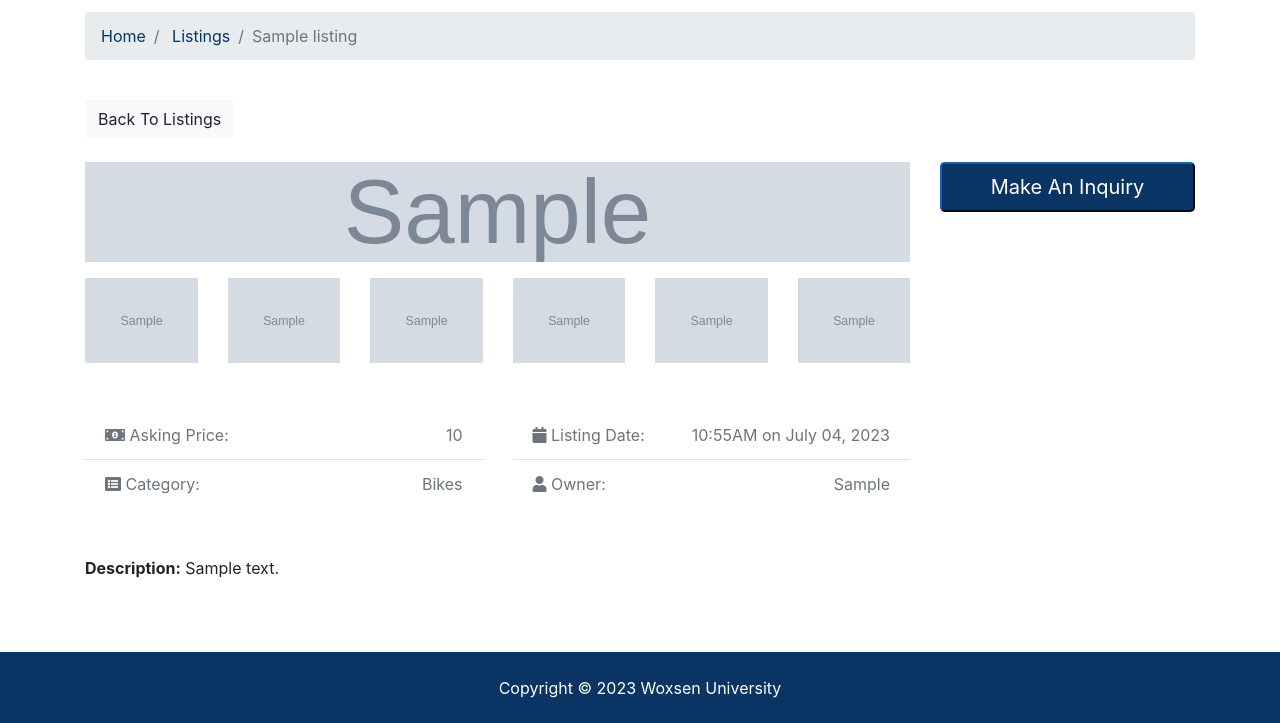
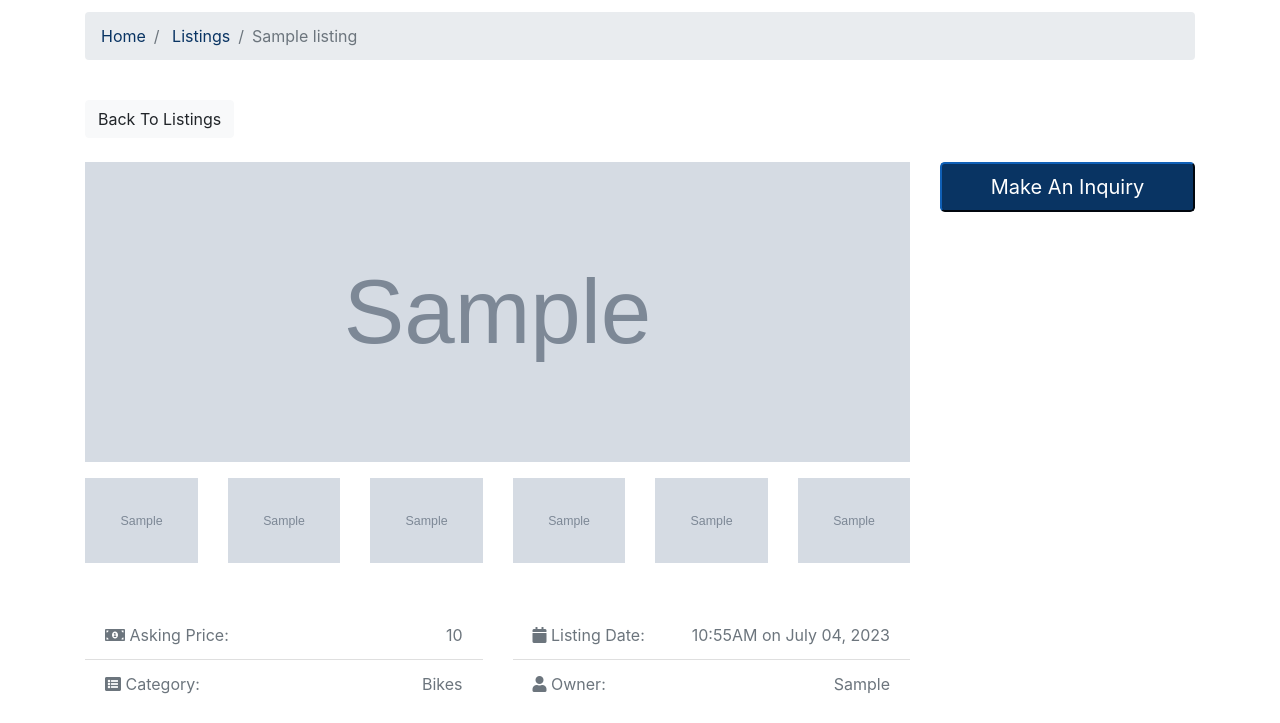
Before and after one commit to VineethReeddyBAAIML/Woxsen-Campus-Mart, a Django app: page /listings/1/ in a window 1280 px wide. Shown: the part 327-1050 px from the top of the page. Run offline with Django 3.2, Linux system fonts and the light colour scheme; tables that the repository leaves empty hold one stand-in row (values such as "Sample post"); grey boxes marked "Sample" are stand-in pictures; some libraries are stand-ins or nearby versions.

Commit message:
Update listing.html

```diff
--- a/templates/listings/listing.html
+++ b/templates/listings/listing.html
@@ -4,7 +4,7 @@
 {% block content %}
 <style>
 #new{
-  max-height: 100px;
+  max-height: 300px;
 }
 </style>
 <section id="showcase-inner" class="py-5 text-white">
```
